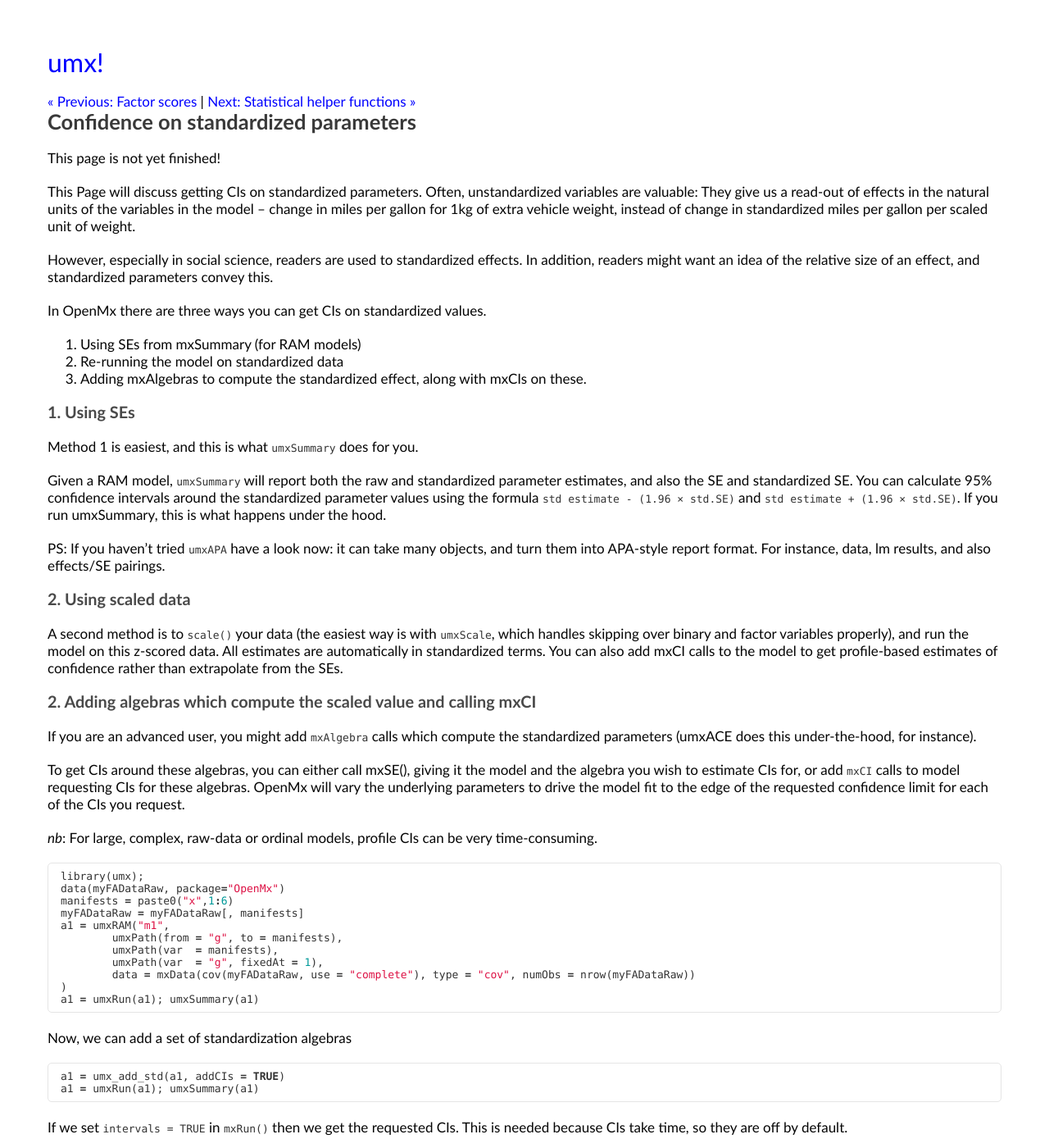
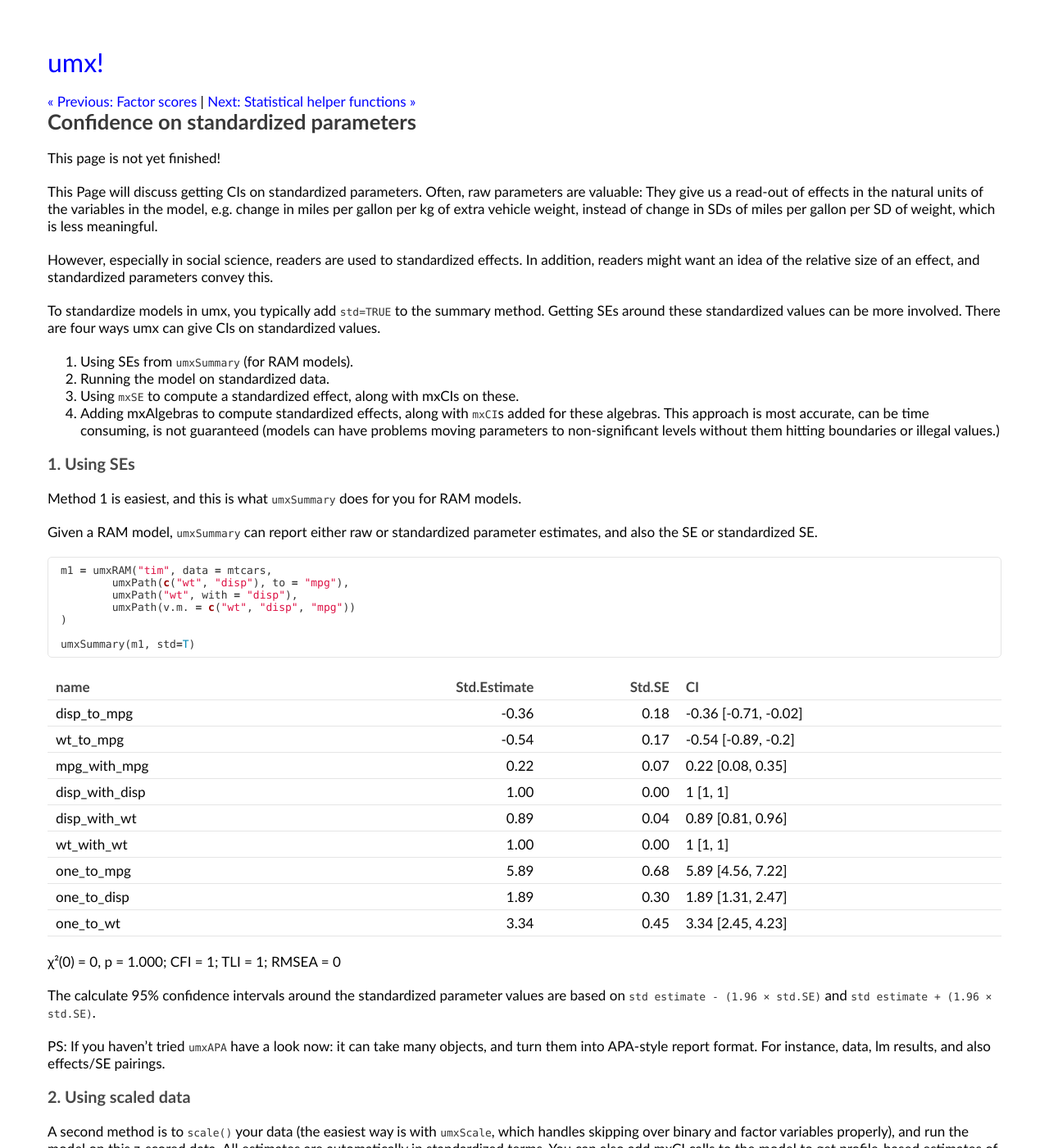
Before and after one commit to tbates/tbates.github.io, a Jekyll site: the page built from _posts/1995-02-10-detailed-Confidence_for_standardized_variables.markdown, in a window 1280 px wide and 1400 px high. Shown: the whole window at 82% size. Built offline with Jekyll 4.4.1, drawn with Linux system fonts in a browser that asks for light colours; some of the changed text lies outside the part shown.

Commit message:
CI tutorial, which was  broken

````diff
--- a/_posts/1995-02-10-detailed-Confidence_for_standardized_variables.markdown
+++ b/_posts/1995-02-10-detailed-Confidence_for_standardized_variables.markdown
@@ -8,24 +8,50 @@
 
 This page is not yet finished!
 
-This Page will discuss getting CIs on standardized parameters. Often, unstandardized variables are valuable: They give us a read-out of effects in the natural units of the variables in the model – change in miles per gallon for 1kg of extra vehicle weight, instead of change in standardized miles per gallon per scaled unit of weight.
+This Page will discuss getting CIs on standardized parameters. Often, raw parameters are valuable: They give us a read-out of effects in the natural units of the variables in the model, e.g. change in miles per gallon per kg of extra vehicle weight, instead of change in SDs of miles per gallon per SD of weight, which is less meaningful.
 
 However, especially in social science, readers are used to standardized effects. In addition, readers might want an idea of the relative size of an effect, and standardized parameters convey this.
 
-In OpenMx there are three ways you can get CIs on standardized values.
+To standardize models in umx, you typically add `std=TRUE` to the summary method. Getting SEs around these standardized values can be more involved. There are four ways umx can give CIs on standardized values.
 
-1. Using SEs from mxSummary (for RAM models)
-2. Re-running the model on standardized data
-3. Adding mxAlgebras to compute the standardized effect, along with mxCIs on these.
+1. Using SEs from `umxSummary` (for RAM models).
+2. Running the model on standardized data.
+3. Using `mxSE` to compute a standardized effect, along with mxCIs on these.
+4. Adding mxAlgebras to compute standardized effects, along with `mxCI`s added for these algebras. This approach is most accurate, can be time consuming, is not guaranteed (models can have problems moving parameters to non-significant levels without them hitting boundaries or illegal values.)
 
 ### 1. Using SEs
 
-Method 1 is easiest, and this is what `umxSummary` does for you.
+Method 1 is easiest, and this is what `umxSummary` does for you for RAM models.
 
-Given a RAM model, `umxSummary` will report both the raw and standardized parameter estimates, and also the SE and standardized SE. You can calculate 95% confidence intervals around the standardized parameter values using the formula `std estimate - (1.96 × std.SE)` and `std estimate + (1.96 × std.SE)`. If you run umxSummary, this is what happens under the hood.
+Given a RAM model, `umxSummary` can report either raw or standardized parameter estimates, and also the SE or standardized SE.
+
+```R
+m1 = umxRAM("tim", data = mtcars,
+	umxPath(c("wt", "disp"), to = "mpg"),
+	umxPath("wt", with = "disp"),
+	umxPath(v.m. = c("wt", "disp", "mpg"))
+)
+
+umxSummary(m1, std=T)
+```
+
+|name           | Std.Estimate| Std.SE|CI                   |
+|:--------------|------------:|------:|:--------------------|
+|disp_to_mpg    |        -0.36|   0.18|-0.36 [-0.71, -0.02] |
+|wt_to_mpg      |        -0.54|   0.17|-0.54 [-0.89, -0.2]  |
+|mpg_with_mpg   |         0.22|   0.07|0.22 [0.08, 0.35]    |
+|disp_with_disp |         1.00|   0.00|1 [1, 1]             |
+|disp_with_wt   |         0.89|   0.04|0.89 [0.81, 0.96]    |
+|wt_with_wt     |         1.00|   0.00|1 [1, 1]             |
+|one_to_mpg     |         5.89|   0.68|5.89 [4.56, 7.22]    |
+|one_to_disp    |         1.89|   0.30|1.89 [1.31, 2.47]    |
+|one_to_wt      |         3.34|   0.45|3.34 [2.45, 4.23]    |
+
+χ²(0) = 0, p = 1.000; CFI = 1; TLI = 1; RMSEA = 0
+
+The calculate 95% confidence intervals around the standardized parameter values are based on `std estimate - (1.96 × std.SE)` and `std estimate + (1.96 × std.SE)`.
 
 PS: If you haven't tried `umxAPA` have a look now: it can take many objects, and turn them into APA-style report format. For instance, data, lm results, and also effects/SE pairings.
-
 
 ### 2.  Using scaled data
 
@@ -33,9 +59,9 @@
 
 ### 2.  Adding algebras which compute the scaled value and calling mxCI
 
-If you are an advanced user, you might add `mxAlgebra` calls which compute the standardized parameters (umxACE does this under-the-hood, for instance).
+If you are an advanced user, you might add `mxAlgebra` calls which compute the standardized parameters (`umxACE` does this, for instance).
 
-To get CIs around these algebras, you can either call mxSE(), giving it the model and the algebra you wish to estimate CIs for, or add `mxCI` calls to model requesting CIs for these algebras. OpenMx will vary the underlying parameters to drive the model fit to the edge of the requested confidence limit for each of the CIs you request.
+To get CIs around these algebras, you can either call `mxSE`(), giving it the model and the algebra you wish to estimate CIs for, or add `mxCI` calls to the model requesting CIs for the cells you want from these algebras. The underlying parameters of the model are then varied when the model is run seeking the values which drive the model-fit to the edge of the requested confidence limit. This is done for each of the CIs you request.
 
 *nb*: For large, complex, raw-data or ordinal models, profile CIs can be very time-consuming.
 
@@ -43,49 +69,16 @@
 library(umx);
 data(myFADataRaw, package="OpenMx")
 manifests = paste0("x",1:6)
-myFADataRaw = myFADataRaw[, manifests]
-a1 = umxRAM("m1",
+a1 = umxRAM("m1", 	data = myFADataRaw, type = "cov",
 	umxPath(from = "g", to = manifests),
 	umxPath(var  = manifests),
-	umxPath(var  = "g", fixedAt = 1),
-	data = mxData(cov(myFADataRaw, use = "complete"), type = "cov", numObs = nrow(myFADataRaw))
+	umxPath(var  = "g", fixedAt = 1)
 )
-a1 = umxRun(a1); umxSummary(a1)
+umxSummary(a1)
 ```
 
 Now, we can add a set of standardization algebras
 
 ```r
-a1 = umx_add_std(a1, addCIs = TRUE)
-a1 = umxRun(a1); umxSummary(a1)
+a1 = umxConfint(a1, parm = "all", run=TRUE)
 ```
-
-If we set `intervals = TRUE` in `mxRun()` then we get the requested CIs. This is needed because CIs take time, so they are off by default.
-
-```r
-a1 = umxRun(a1, intervals = TRUE);
-a1@output$confidenceIntervals
-
-```
-### umxSummary can format all this nicely for you.
-
-Not yet, but hopefully soon.
-
-```r
-umxSummary(a1)
-# TODO modify this to report CIs
-# 1. Incorporate estimate in the CI table
-# 2. Use labels instead of bracket addressing from algebra
-```
-
-### Hard way to see how we do it inside
-
-```r
-freeS = umx_make_bracket_addresses(a2@matrices$A, free= TRUE, newName="stdA")
-# a3 = mxModel(a2, mxCI("stdS"))
-a3 = mxModel(a2, mxCI(freeS))
-a3 = mxRun(a3, intervals = TRUE); umxSummary(a3)
-umx_report_time(a3)
-summary(a3)$CI
-
-```
````
